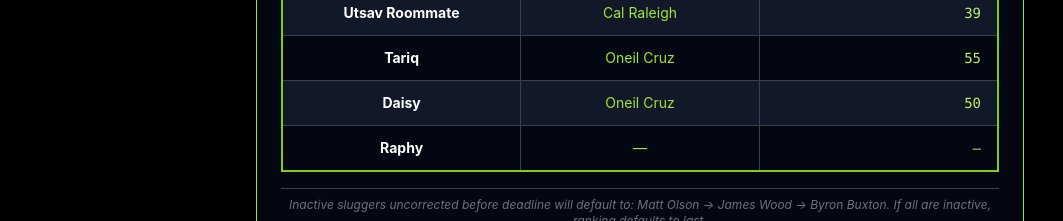
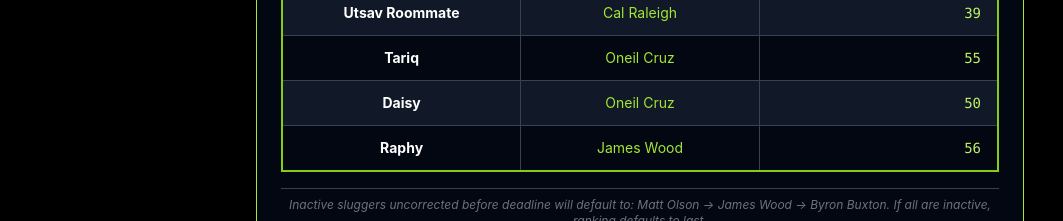
Before and after one commit to renaissancejlc/fantasy-leagye, a React (Vite) app: page /draft-order in a window 1280 px wide. Shown: the part 1060-1281 px from the top of the page, without its empty margins (0-1063 px from the left). Built offline with nearby package versions, Linux system fonts and the light colour scheme; a web font is replaced by a local one.

Commit message:
Update DarftOrder.jsx

```diff
--- a/src/pages/DarftOrder.jsx
+++ b/src/pages/DarftOrder.jsx
@@ -15,7 +15,7 @@ const players = [
   { name: 'Utsav Roommate', guess: { player: 'Cal Raleigh', homeruns: 39 } },
   { name: 'Tariq', guess: { player: 'Oneil Cruz', homeruns: 55 } },
   { name: 'Daisy', guess: { player: 'Oneil Cruz', homeruns: 50 } },
-  { name: 'Raphy', guess: null }
+  { name: 'Raphy', guess: { player: 'James Wood', homeruns: 56 } }
 ];
 
 function getTimeRemaining() {
```
